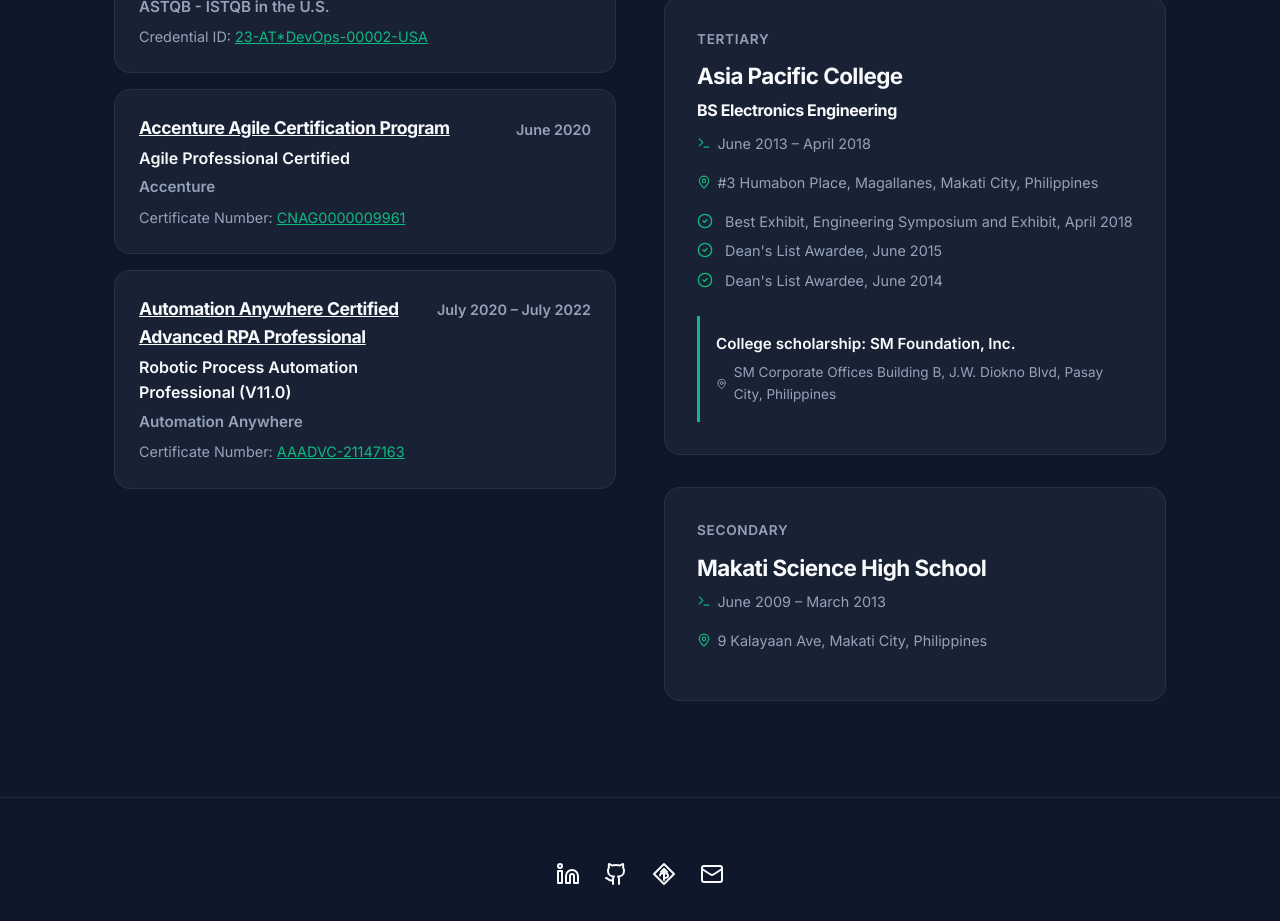
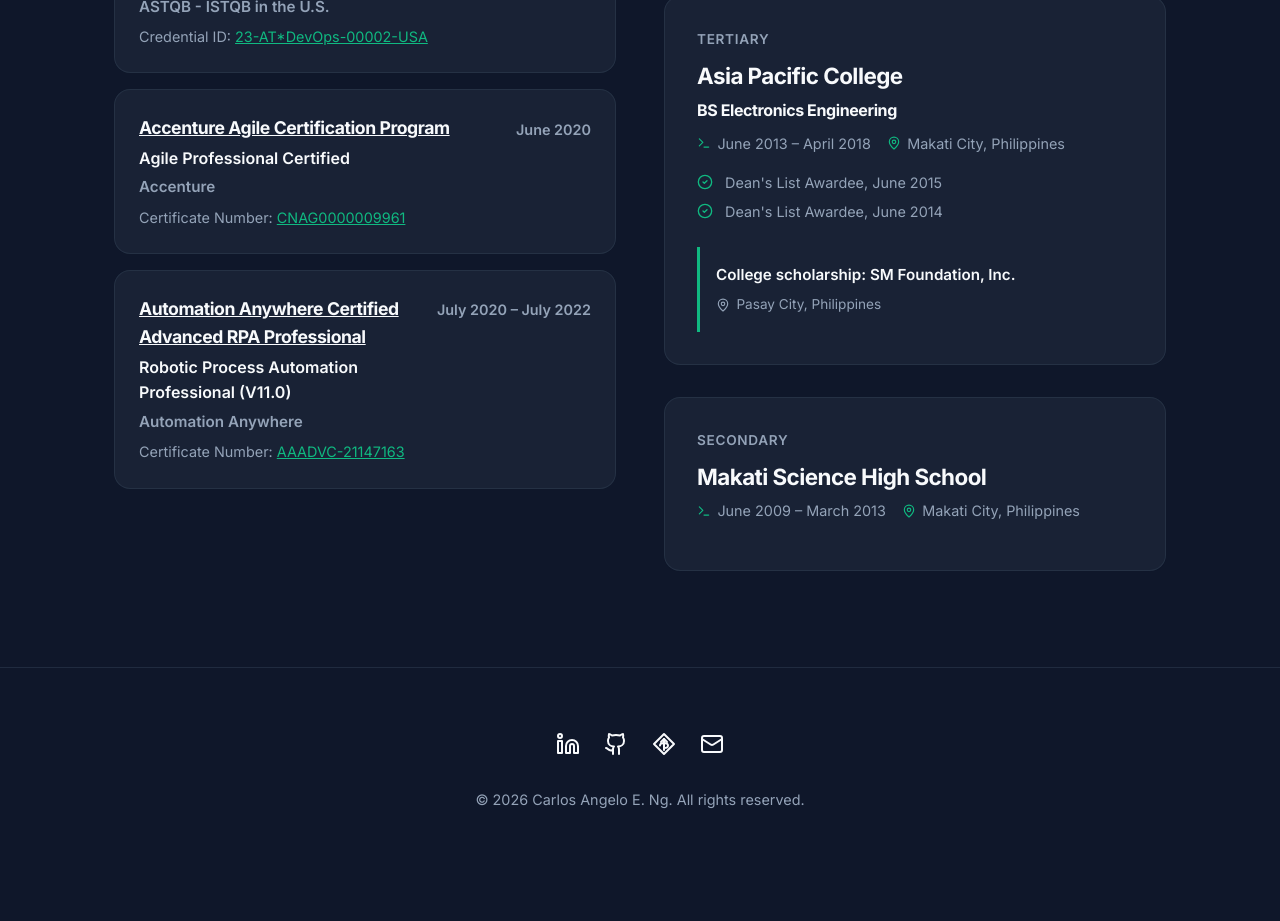
Before and after one commit to cng07/carlosng07, a React (Vite) app: page / in a window 1280 px wide. Shown: the part 5220-6141 px from the top of the page. After the commit the page ends 6095 px from the top, so only its background shows below. Built offline with nearby package versions, Linux system fonts and the light colour scheme.

Commit message:
Update Education on Home page

```diff
--- a/src/data/resumeData.js
+++ b/src/data/resumeData.js
@@ -177,13 +177,12 @@ export const resumeData = {
       school: "Asia Pacific College",
       degree: "BS Electronics Engineering",
       period: "June 2013 – April 2018",
-      address: "#3 Humabon Place, Magallanes, Makati City, Philippines",
+      address: "Makati City, Philippines",
       scholarship: {
         name: "SM Foundation, Inc.",
-        address: "SM Corporate Offices Building B, J.W. Diokno Blvd, Pasay City, Philippines"
+        address: "Pasay City, Philippines"
       },
       highlights: [
-        "Best Exhibit, Engineering Symposium and Exhibit, April 2018",
         "Dean's List Awardee, June 2015",
         "Dean's List Awardee, June 2014"
       ]
@@ -192,7 +191,7 @@ export const resumeData = {
       type: "Secondary",
       school: "Makati Science High School",
       period: "June 2009 – March 2013",
-      address: "9 Kalayaan Ave, Makati City, Philippines"
+      address: "Makati City, Philippines"
     }
   ],
 
```
